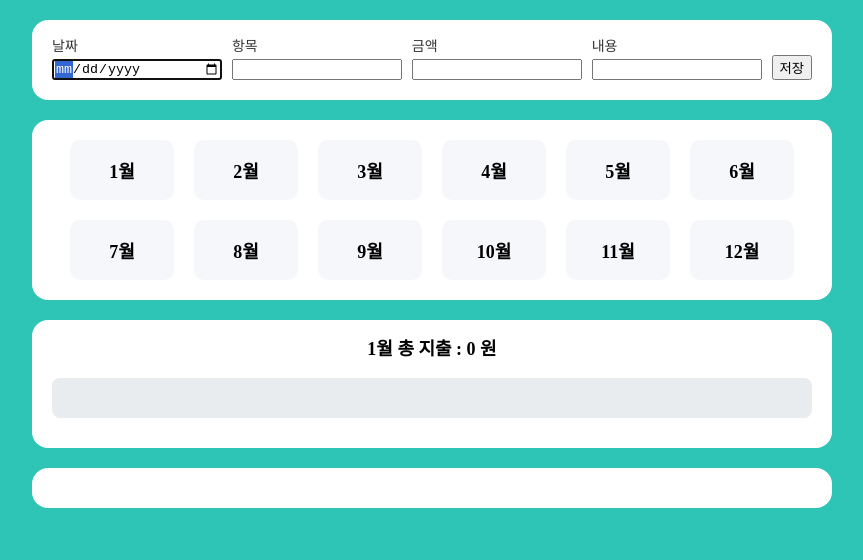
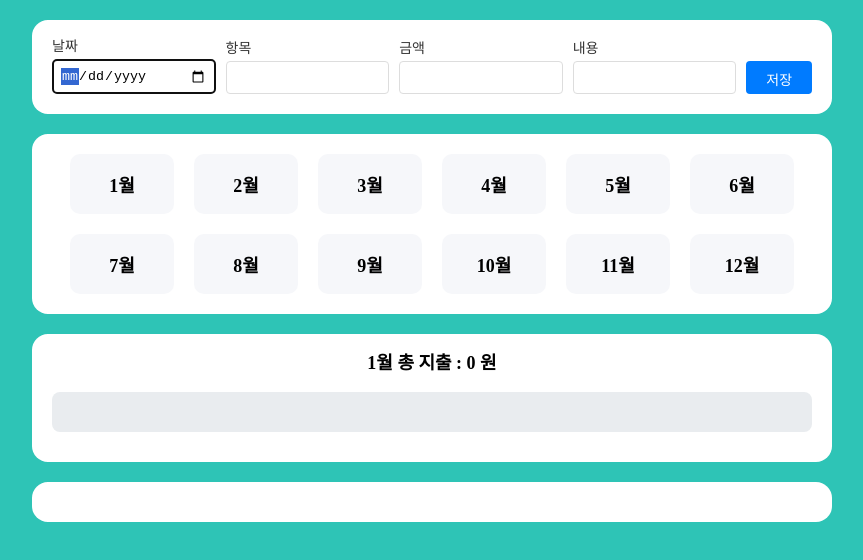
Before and after one commit to munyeol-Yoon/account-book, a React (Vite) app: page / in a window 1280 px wide. Shown: the top 560 px of the page, without its empty margins (208-1071 px from the left). Built offline with nearby package versions, Linux system fonts and the light colour scheme.

Commit message:
style: add button style

```diff
--- a/src/components/DetailPage/DetailFormComponent.jsx
+++ b/src/components/DetailPage/DetailFormComponent.jsx
@@ -128,13 +128,13 @@ function DetailFormComponent({ accountBook, setAccountBook }) {
         />
       </StDetailInputWrapper>
       <StDetailButtonWrapper>
-        <button type="submit">수정</button>
-        <button type="button" onClick={handleDelete}>
+        <StDetailUpdateButton type="submit">수정</StDetailUpdateButton>
+        <StDetailDeleteButton type="button" onClick={handleDelete}>
           삭제
-        </button>
-        <button type="button" onClick={handleGoBack}>
+        </StDetailDeleteButton>
+        <StDetailGoBackButton type="button" onClick={handleGoBack}>
           뒤로가기
-        </button>
+        </StDetailGoBackButton>
       </StDetailButtonWrapper>
     </StDetailFormWrapper>
   );
@@ -158,6 +158,7 @@ const StDetailInputWrapper = styled.div`
     margin-bottom: 5px;
     font-size: 14px;
     color: rgb(51, 51, 51);
+    text-align: left;
   }
 
   & input {
@@ -173,4 +174,31 @@ const StDetailButtonWrapper = styled.div`
   gap: 10px;
 `;
 
+const StDetailUpdateButton = styled.button`
+  padding: 10px 20px;
+  background-color: rgb(0, 123, 255);
+  color: white;
+  border: none;
+  border-radius: 4px;
+  cursor: pointer;
+`;
+
+const StDetailDeleteButton = styled.button`
+  padding: 10px 20px;
+  background-color: rgb(255, 77, 77);
+  color: white;
+  border: none;
+  border-radius: 4px;
+  cursor: pointer;
+`;
+
+const StDetailGoBackButton = styled.button`
+  padding: 10px 20px;
+  background-color: rgb(108, 117, 125);
+  color: white;
+  border: none;
+  border-radius: 4px;
+  cursor: pointer;
+`;
+
 export default DetailFormComponent;
--- a/src/components/HomePage/FormComponent.jsx
+++ b/src/components/HomePage/FormComponent.jsx
@@ -95,7 +95,7 @@ function FormComponent({ setAccountBook }) {
             onChange={handleOnChange}
           />
         </StInputDiv>
-        <button type="submit">저장</button>
+        <StButton type="submit">저장</StButton>
       </StForm>
     </section>
   );
@@ -113,12 +113,31 @@ const StInputDiv = styled.div`
   flex-direction: column;
   flex: 1 1 0%;
   min-width: 120px;
+
   & > label {
     margin-bottom: 5px;
     font-size: 14px;
     color: rgb(51, 51, 51);
     text-align: left;
   }
+
+  & > input {
+    padding: 8px;
+    border-radius: 4px;
+    border: 1px solid rgb(221, 221, 221);
+  }
+`;
+
+const StButton = styled.button`
+  padding: 8px 20px;
+  height: 33px;
+  margin-top: 10px;
+  background-color: rgb(0, 123, 255);
+  color: white;
+  border: none;
+  border-radius: 4px;
+  font-size: 14px;
+  cursor: pointer;
 `;
 
 export default FormComponent;
```
